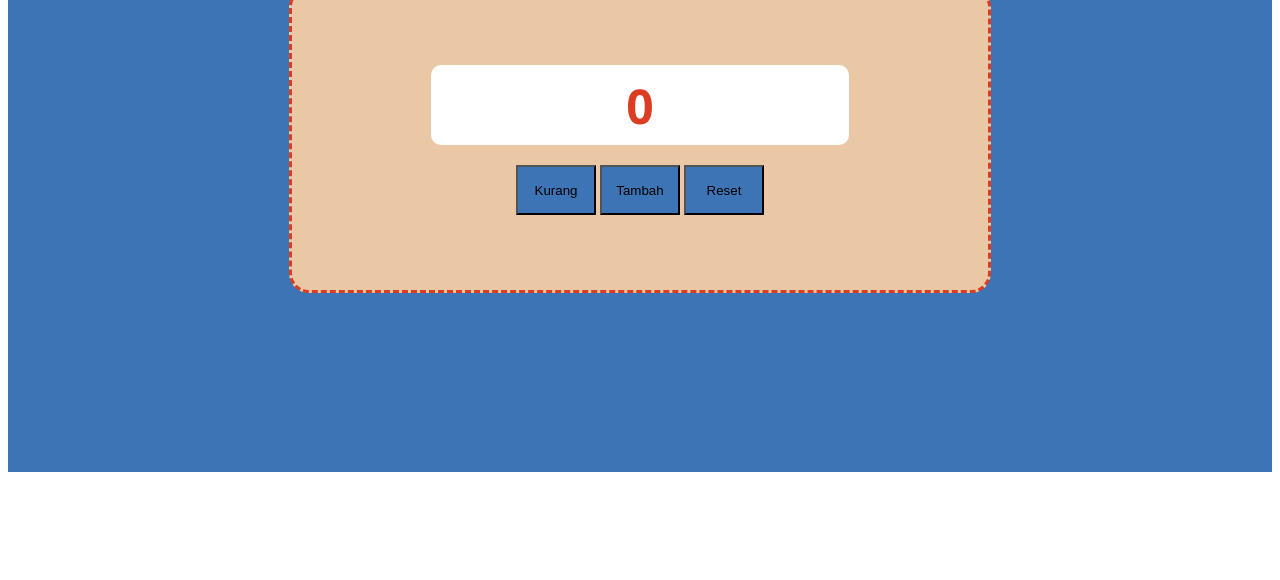
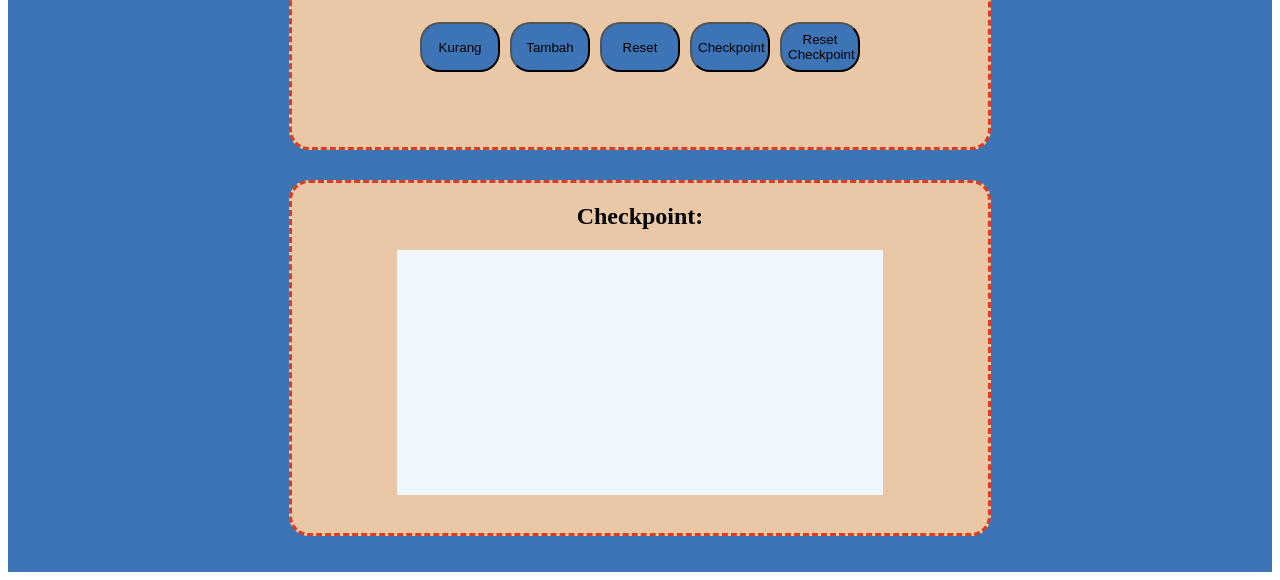
Before and after one commit to YazidNursyafiqi/tugas_gdgoc_DOM_manipulation, a plain HTML site: page index.html in a window 1280 px wide. Shown: the part 336-916 px from the top of the page. Before the commit the page ends 816 px from the top, so only its background shows below. Drawn offline with Linux system fonts and the light colour scheme.

Commit message:
menambahkan fitur checkpoint

```diff
--- a/index.html
+++ b/index.html
@@ -20,6 +20,16 @@
                 <button id="sub" onclick="kurang()">Kurang</button>
                 <button id="add" onclick="tambah()">Tambah</button>
                 <button id="res" onclick="reset()">Reset</button>
+                <button id="res" onclick="newList()">Checkpoint</button>
+                <button id="res" onclick="resetList()">Reset Checkpoint</button>
+            </div>
+        </div>
+        <div id="checkpointList">
+            <h2>Checkpoint:</h2>
+            <div id="list">
+                <ul>
+
+                </ul>
             </div>
         </div>
 
--- a/main.js
+++ b/main.js
@@ -1,5 +1,6 @@
 let count = 0;
 const display = document.getElementById('outputText');
+const log = document.querySelector('ul');
 
 function update(){
     display.innerHTML = count;
@@ -19,3 +20,15 @@ function reset(){
     count = 0;
     update();
 }
+
+
+function newList(){
+    const now = new Date();
+    const newPoint = document.createElement('li');
+    newPoint.innerHTML = `${now.getSeconds()}:${now.getMinutes()} = ${count}`;
+    log.appendChild(newPoint);
+}
+
+function resetList(){
+    log.innerHTML = '';
+}
--- a/style.css
+++ b/style.css
@@ -6,7 +6,7 @@
     flex-direction: column;
     align-items: center;
     justify-content: center;
-    height: 800px;
+    height: 900px;
 }
 
 #Header{
@@ -64,8 +64,43 @@
     color: #DC3C22;
 }
 
+
+#buttonClass{
+    display: flex;
+}
+
 #buttonClass button{
+    margin: 5px;
     background-color: #3D74B6;
     height: 50px;
     width: 80px;
+    border-radius: 20px;
 }
+
+#checkpointList{
+    margin-top: 30px;
+    display: flex;
+    flex-direction: column;
+    align-items: center;
+    height: 350px;
+    background-color: #EAC8A6;
+    width: 55%;
+    border-radius: 20px;
+    border: 3px  #DC3C22;
+    border-style: dashed;
+}
+
+#list{
+    background-color: aliceblue;
+    width: 70%;
+    height: 70%;
+    overflow-y: scroll;
+}
+
+li{
+    color: #DC3C22;
+    font-family: 'Segoe UI', Tahoma, Geneva, Verdana, sans-serif;
+    font-weight: bold;
+    border-bottom: 1px solid grey;
+    width: 92%;
+}
```
